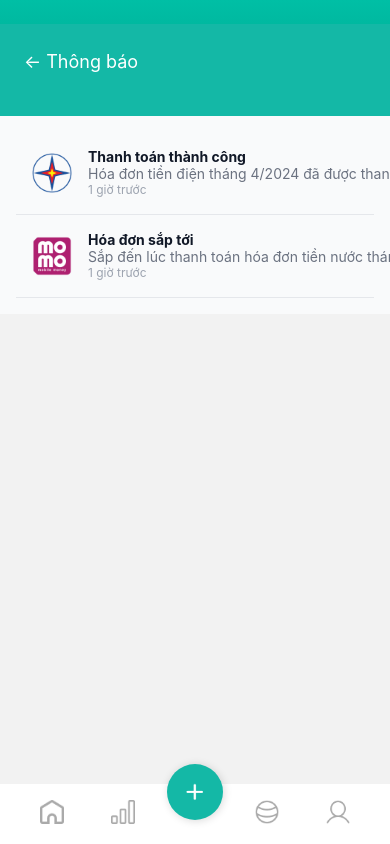
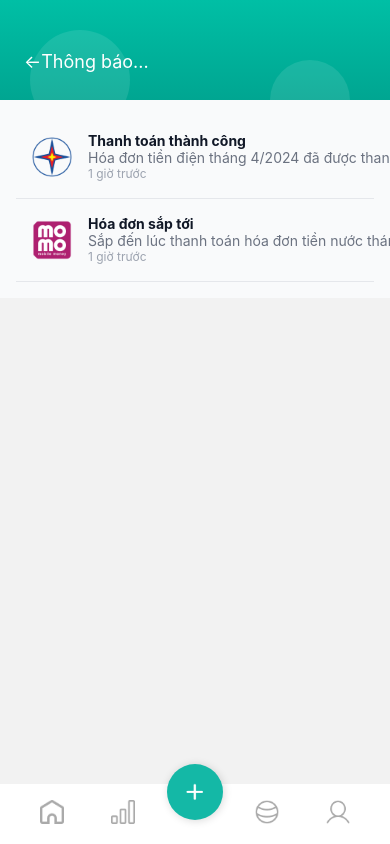
Before and after one commit to SilverBulletN/ySpend, a React Native app in the folder frontend/: screen /Dashboard in a window 390 px wide. Both pictures are taken after a click on the element 346 px from the left and 68 px from the top of the page. Built offline with nearby package versions, Linux system fonts and the light colour scheme.

Commit message:
fix (frontend): fix error in android

```diff
--- a/frontend/src/components/layout/DefaultLayout.js
+++ b/frontend/src/components/layout/DefaultLayout.js
@@ -42,8 +42,10 @@ const styles = StyleSheet.create({
   curvedBackground: {
     height: "100%",
     width: "100%",
-    borderBottomLeftRadius: "30% 50%",
-    borderBottomRightRadius: "30% 50%",
+    // border bottom
+    borderBottomLeftRadius: 30,
+    borderBottomRightRadius: 30,
+
   },
   circle1: {
     position: "absolute",
--- a/frontend/src/screens/Dashboard/Notifications.js
+++ b/frontend/src/screens/Dashboard/Notifications.js
@@ -36,12 +36,17 @@ const Notification = ({ navigation }) => {
   return (
     <DefaultLayout isFlatList>
       <View style={tw`flex-1`}>
-        <View style={tw`p-6 bg-teal-500`}>
+        <View style={tw`p-6 items-center flex-row`}>
           <TouchableOpacity
             onPress={() => navigation.goBack()}
-            style={tw`mb-4`}
           >
-            <Text style={tw`text-white text-lg`}>← Thông báo</Text>
+            <Text style={tw`text-white text-lg`}>←</Text>
+          </TouchableOpacity>
+            <Text style={tw`text-white text-lg`}>Thông báo</Text>
+            <TouchableOpacity
+            onPress={() => navigation.goBack()}
+          >
+            <Text style={tw`text-white text-lg`}>...</Text>
           </TouchableOpacity>
         </View>
         <FlatList
```
